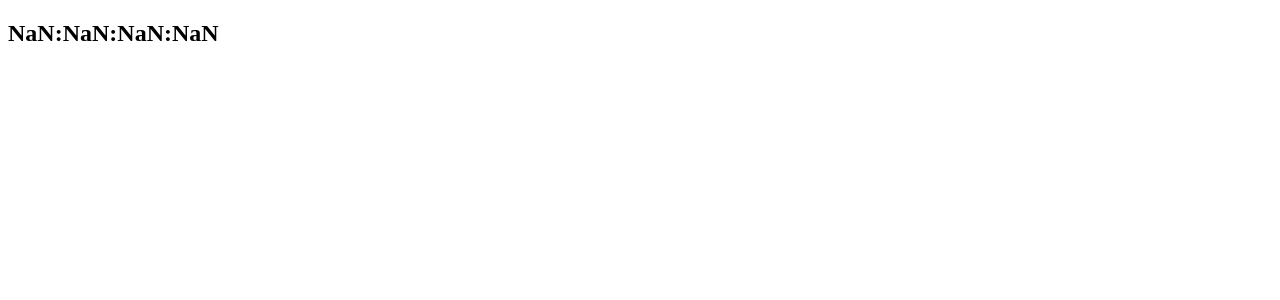
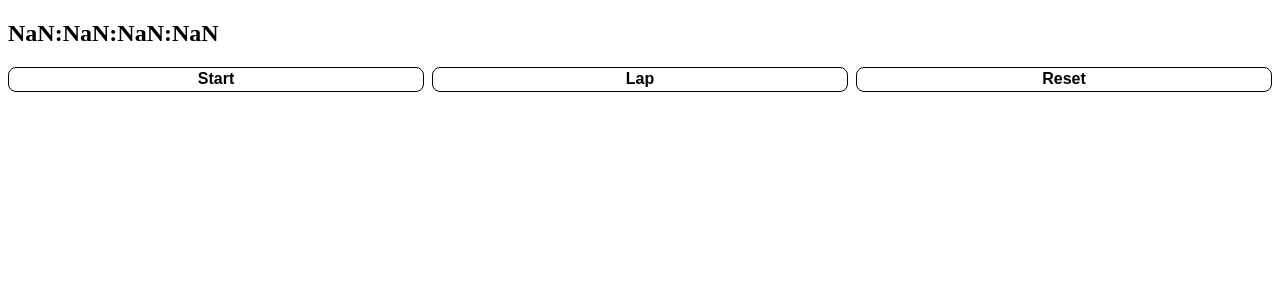
Before and after one commit to Shopify/eng-intern-assessment-react, a React app: page / in a window 1280 px wide. Shown: the top 300 px of the page. Built offline with nearby package versions, Linux system fonts and the light colour scheme.

Commit message:
Create styling and layout for StopWatchButton component

```diff
--- /dev/null
+++ b/src/StopWatchButton.css
@@ -0,0 +1,20 @@
+.stopwatch-button-row{
+    display: flex;
+    justify-content: space-between;
+    align-items: center;
+    width: 100%;
+    margin-top: 0.5rem;
+    gap: 0.5rem;
+}
+
+.stopwatch-button{
+    width: 50%;
+    padding: 0.15rem;
+    border: 1px solid black;
+    border-radius: 0.5rem;
+    background-color: white;
+    color: black;
+    font-size: 1rem;
+    font-weight: bold;
+    cursor: pointer;
+}
--- a/src/StopWatchButton.tsx
+++ b/src/StopWatchButton.tsx
@@ -1,7 +1,36 @@
 import React from 'react'
+import './StopWatchButton.css'
 
-export default function StopWatchButton() {
+interface StopWatchButtonProps {
+    isRunning: boolean
+    stopStart: () => void
+    lap: () => void
+    reset: () => void
+}
+
+export default function StopWatchButton(props: StopWatchButtonProps) {
     return(
-        <div></div>
+        <div
+            className="stopwatch-button-row"
+        >
+            <button
+                onClick={props.stopStart}
+                className="stopwatch-button"
+            >
+                {props.isRunning ? 'Stop' : 'Start'}
+            </button>
+            <button
+                onClick={props.lap}
+                className="stopwatch-button"
+            >
+                Lap
+            </button>
+            <button
+                onClick={props.reset}
+                className="stopwatch-button"
+            >
+                Reset
+            </button>
+        </div>
     )
 }
```
